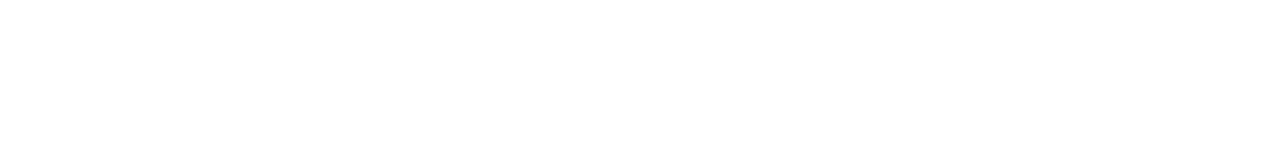
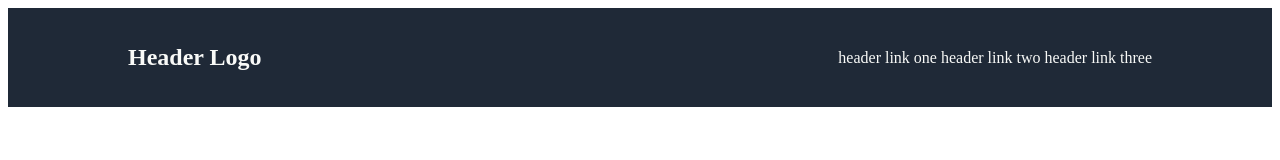
Before and after one commit to vytcka/odin-landing-page, a plain HTML site: page index.html in a window 1280 px wide. Drawn offline with Linux system fonts and the light colour scheme.

Commit message:
Add header with styling to index.html
Added header with logo text/three links. Also in styles.css
file added styling to header and created overall whole container
for whole page content.

```diff
--- a/css/styles.css
+++ b/css/styles.css
@@ -0,0 +1,24 @@
+a {
+    text-decoration: none;
+    color: #F9FAF8;
+}
+
+.content {
+    display: flex;
+    flex-direction: column;
+
+}
+
+.header {
+    display:flex;
+    justify-content: space-between;
+    align-items: center;
+    background-color: #1F2937;
+    padding: 36px 120px;
+}
+
+.logo {
+    font-size: 24px;
+    color: #F9FAF8;
+    font-weight: 800;
+}
--- a/index.html
+++ b/index.html
@@ -4,9 +4,21 @@
     <meta charset="UTF-8">
     <meta http-equiv="X-UA-Compatible" content="IE=edge">
     <meta name="viewport" content="width=device-width, initial-scale=1.0">
+    <link rel="stylesheet" href="css/styles.css">
     <title>Landing page</title>
 </head>
 <body>
+    <div class="content">
+        <div class="header">
+            <div class="logo">Header Logo</div>
+            <div class="links">
+                <a href="#">header link one</a>
+                <a href="#">header link two</a>
+                <a href="#">header link three</a>
+            </div>
+        </div>
 
+
+    </div>
 </body>
 </html>
```
